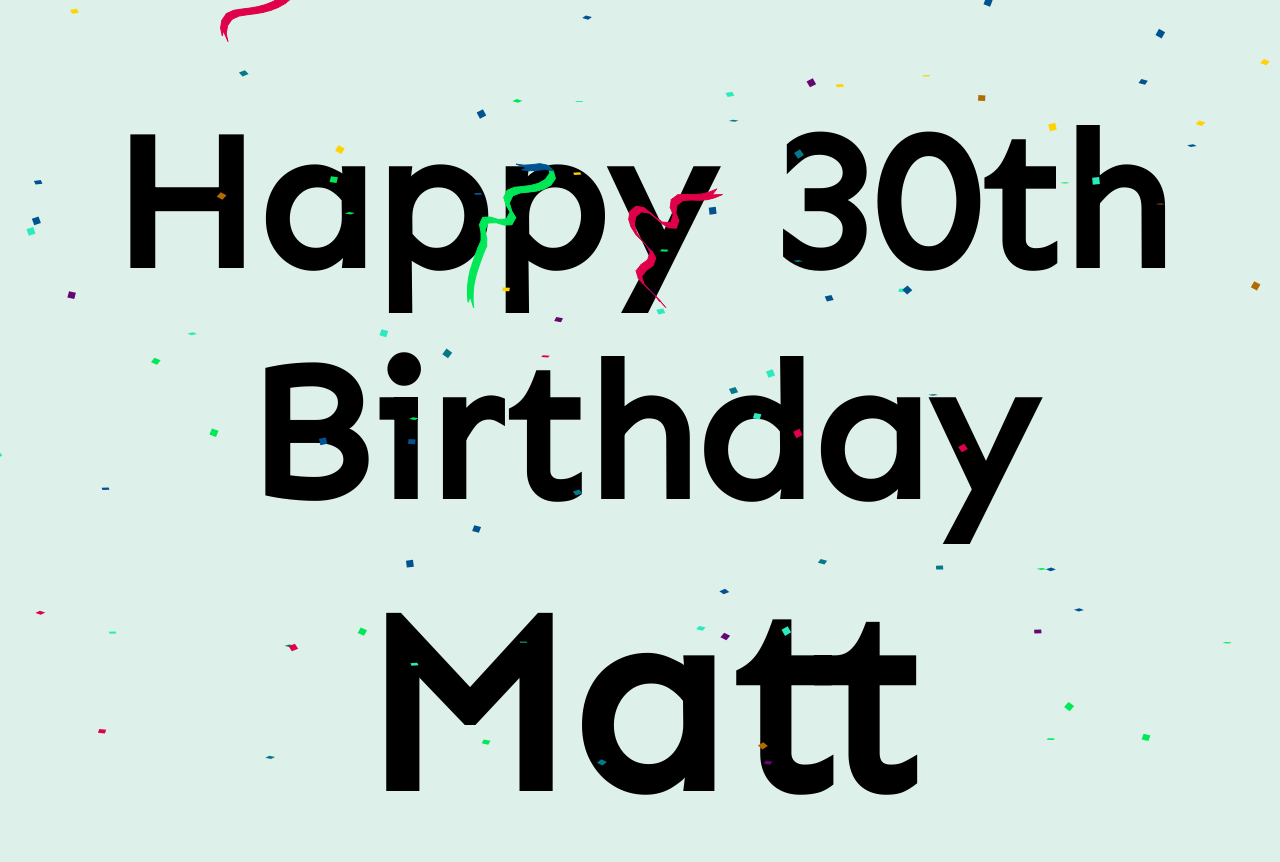
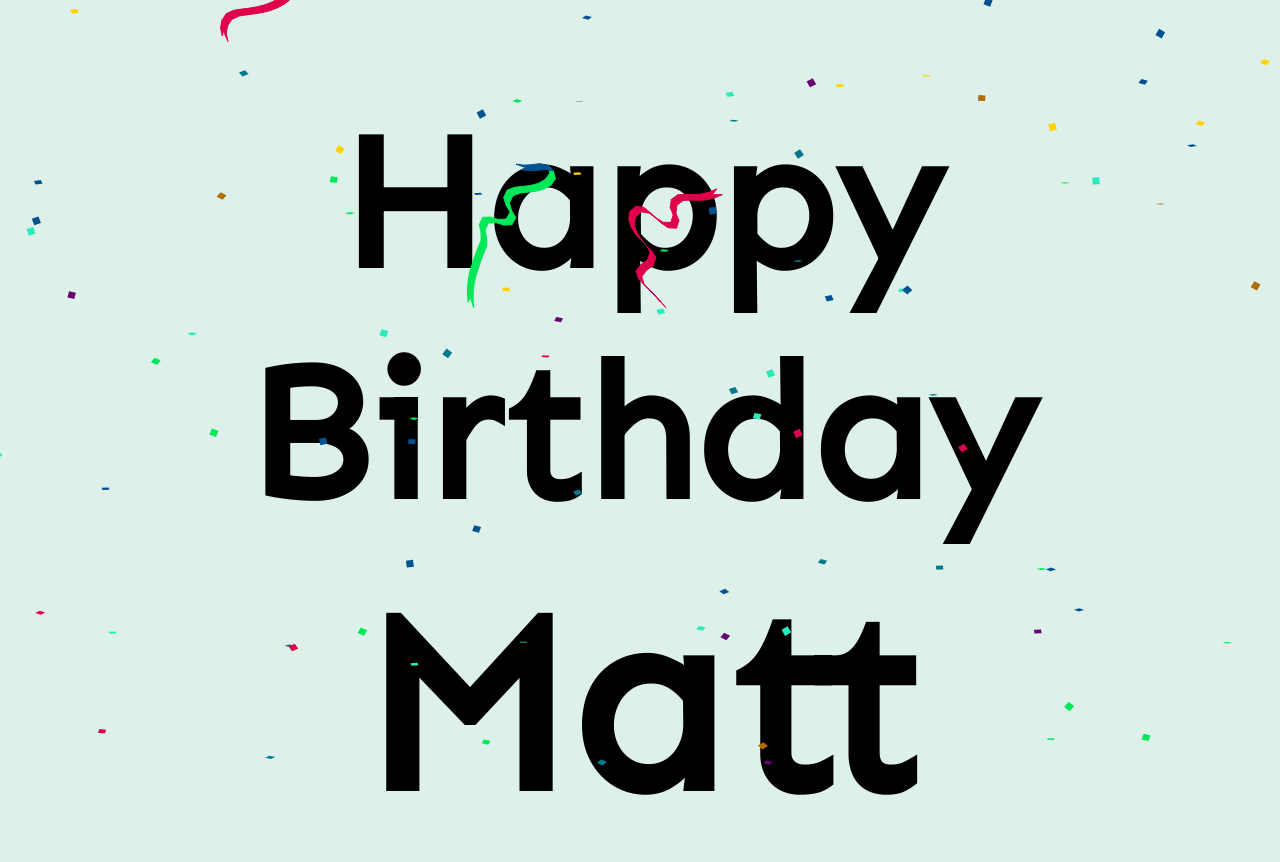
Before and after one commit to holly-searchengineunity/birthday, a plain HTML site: page index.html in a window 1280 px wide. Drawn offline with Linux system fonts and the light colour scheme.

Commit message:
testing changes

```diff
--- a/index.html
+++ b/index.html
@@ -12,7 +12,7 @@
     <body>
         <br>
         <br>
-        <h2>Happy 30th<br>Birthday</h2>
+        <h2>Happy<br>Birthday</h2>
         <h1>Matt</h1>
         <br>
         <canvas id="confetti"></canvas>
```
